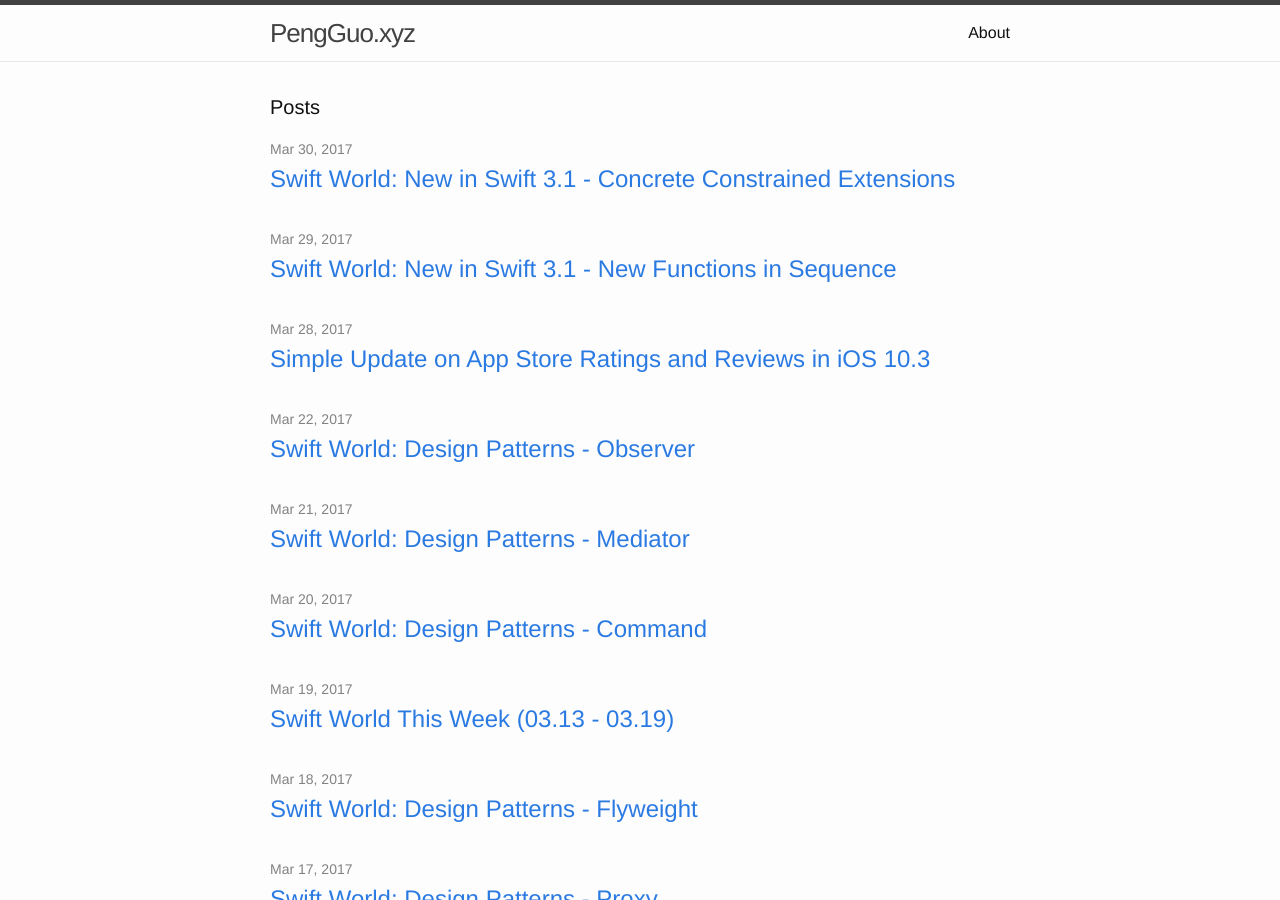
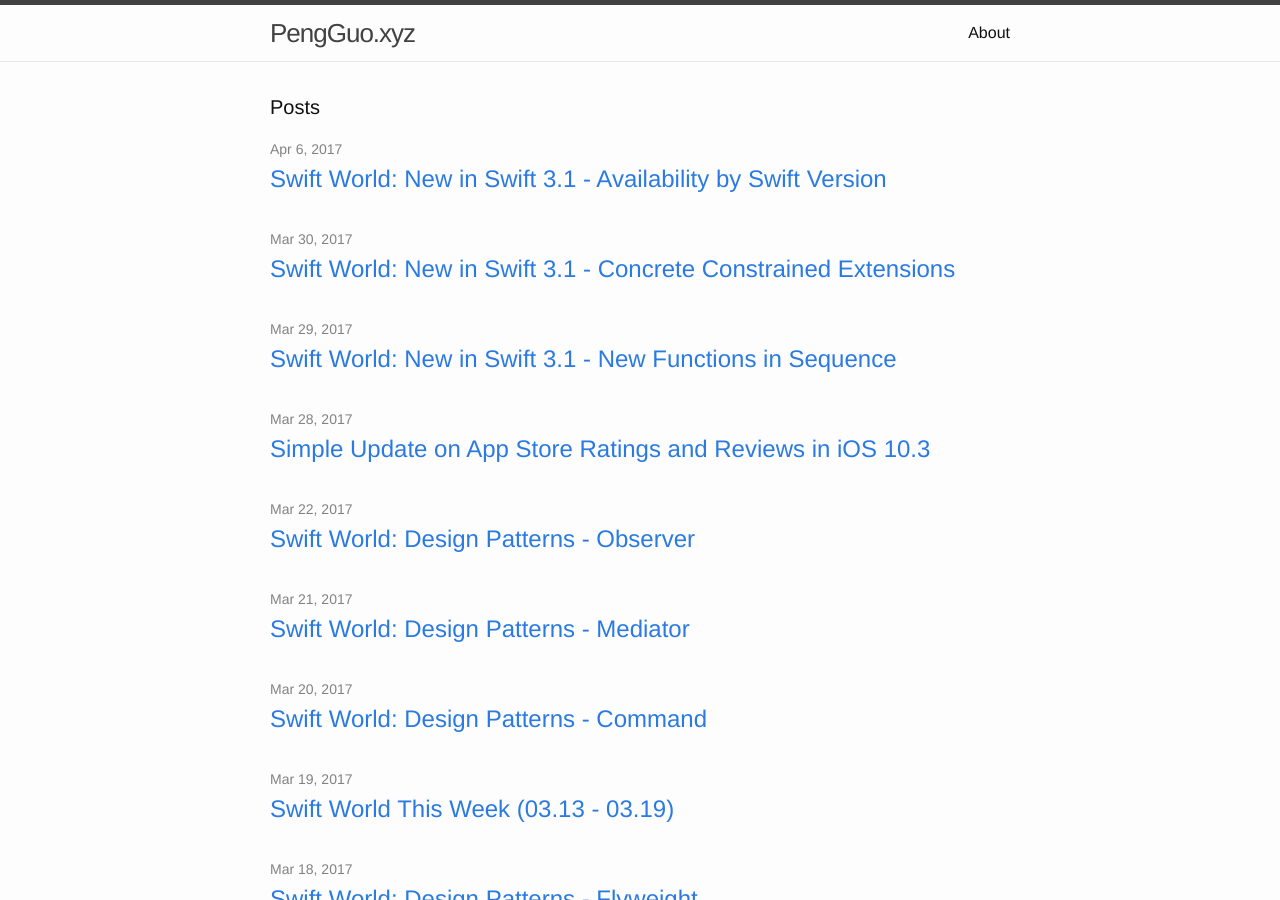
Before and after one commit to GitPeng/GitPeng.github.io, a Jekyll site: the page built from index.html, in a window 1280 px wide and 900 px high. Built offline with Jekyll 4.4.1, drawn with Linux system fonts in a browser that asks for light colours; some of the changed lines change nothing that is shown.

Commit message:
1. Swift World: New in Swift 3.1 - Availability by Swift Version  2. remove google adsense script

````diff
--- a/_includes/head.html
+++ b/_includes/head.html
@@ -9,11 +9,4 @@
   <link rel="stylesheet" href="{{ "/css/main.css" | prepend: site.baseurl }}">
   <link rel="canonical" href="{{ page.url | replace:'index.html','' | prepend: site.baseurl | prepend: site.url }}">
   <link rel="alternate" type="application/rss+xml" title="{{ site.title }}" href="{{ "/feed.xml" | prepend: site.baseurl | prepend: site.url }}" />
-  <script async src="//pagead2.googlesyndication.com/pagead/js/adsbygoogle.js"></script>
-  <script>
-    (adsbygoogle = window.adsbygoogle || []).push({
-      google_ad_client: "ca-pub-7425337016408355",
-      enable_page_level_ads: true
-    });
-  </script>
 </head>
--- /dev/null
+++ b/_posts/2017-04-06-Swift-World-New-in-Swift-3-1-Availability-by-Swift-Version.markdown
@@ -0,0 +1,42 @@
+---
+layout: post
+title:  " Swift World: New in Swift 3.1 - Availability by Swift Version"
+date:   2017-04-06 20:00:00
+categories: tutorial
+---
+
+Swift is moving on. To support different incompatible versions, we use \#if swift(>= N) before Swift 3.1.  For example the following simple code snippet, we print different information in different versions.
+
+```swift
+#if swift(>=3.1)
+    print("Hello Swift 3.1!")
+#elseif swift(>=3.0)
+    print("Hello Swift 3.0!")
+#endif
+```
+
+In Swift 3.1, we use available attributes to make it more flexible. If you don’t familiar with attribute, the [official document](https://developer.apple.com/library/content/documentation/Swift/Conceptual/Swift_Programming_Language/Attributes.html) is a good reference. This article [Availability Attributes in Swift](https://www.raywenderlich.com/139077/availability-attributes-swift)  from raywenderlich.com explains the availability attributes clearly.
+
+Let’s get started with a simple example.
+
+```swift
+@available(swift 3.1)
+func isSwift31() -> Bool{
+    return true
+}
+```
+
+Then make it a little more complex.
+
+```swift
+@available(swift, introduced: 3.0, obsoleted: 3.1)
+func isSwift30() -> Bool{
+    return true
+}
+```
+
+Obviously, it means `isSwift30()` was introduced in Swift 3.0 and is obsoleted in Swift 3.1. Call `isSwift30()`  in Swift 3.1 context will lead to error `note: 'isSwift30()' was obsoleted in Swift 3.1`.
+
+Finally, the motivation and design details are in [SE-0141](https://github.com/apple/swift-evolution/blob/master/proposals/0141-available-by-swift-version.md) .  Dive in if you want to learn more.
+
+Thanks for your time.
````
